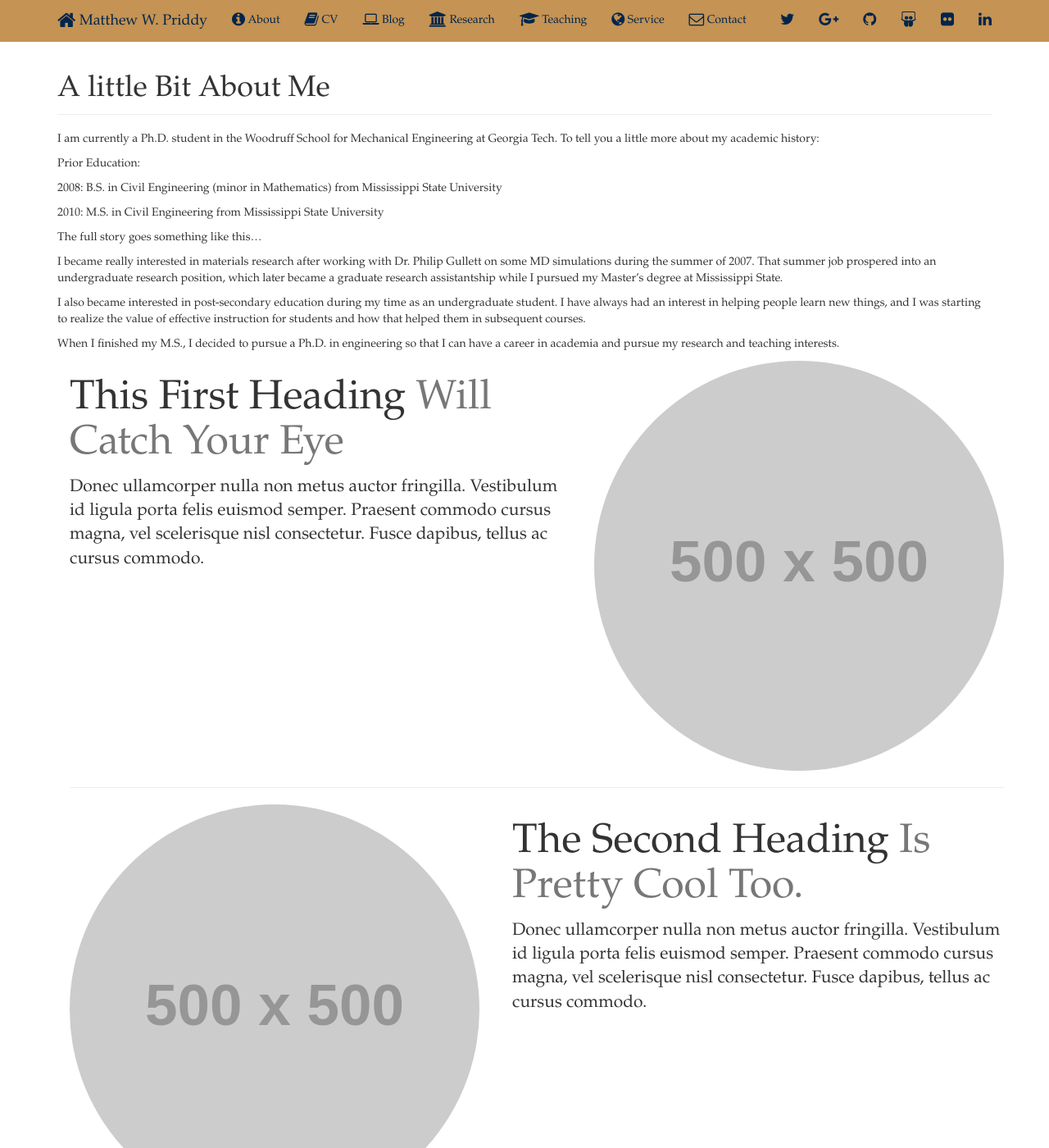
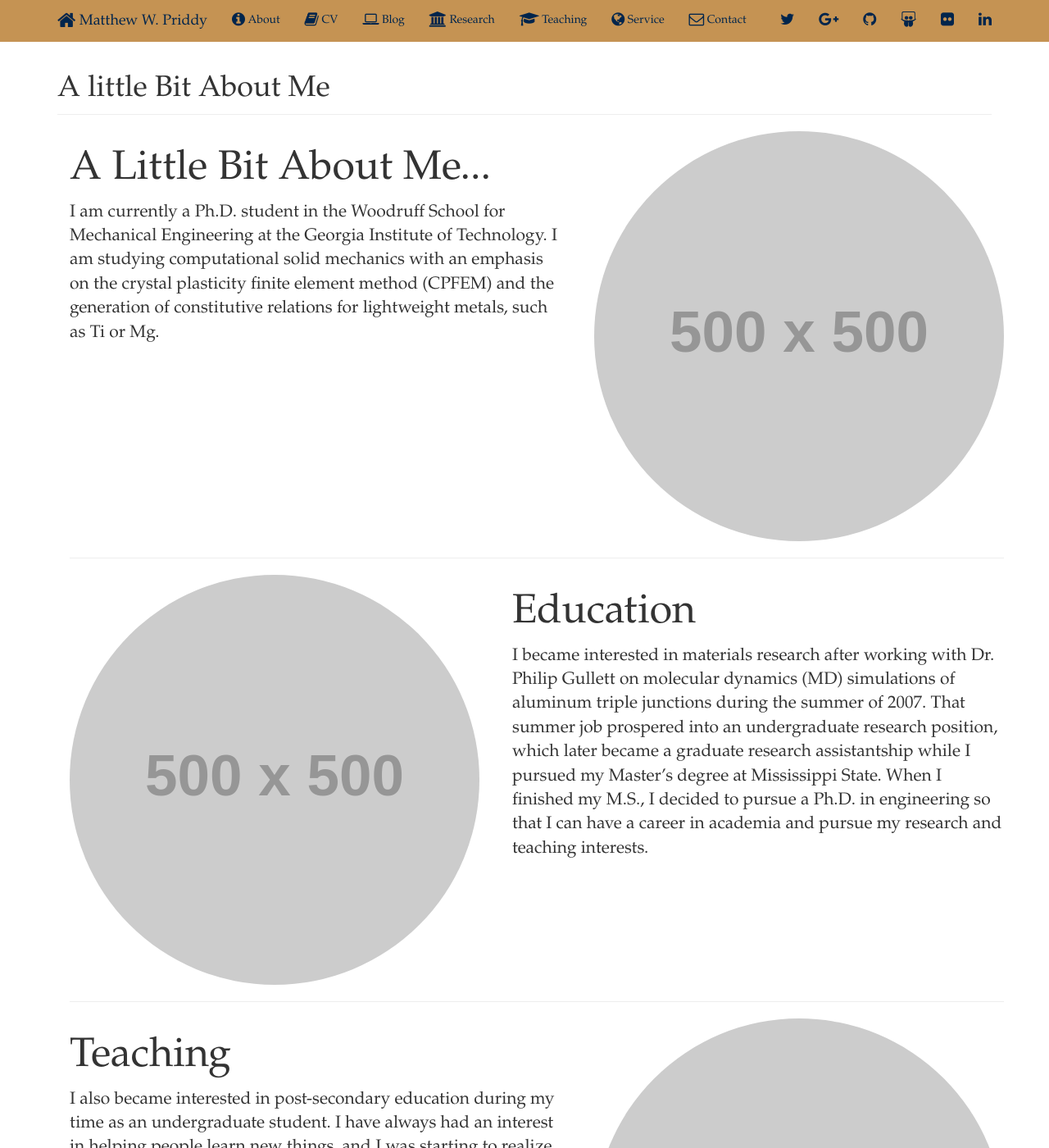
Before and after one commit to mwpriddy/mwpriddy.github.io, a Jekyll site: the page built from about/index.html, in a window 1280 px wide and 1400 px high. Shown: the whole window at 82% size. Built offline with Jekyll 4.4.1, drawn with Linux system fonts in a browser that asks for light colours; nearby versions of some CDN libraries; some of the changed text lies outside the part shown.

Commit message:
adding content to each section

```diff
--- a/about/index.html
+++ b/about/index.html
@@ -10,23 +10,6 @@ title: A little Bit About Me
             </div>
         </div>
 
-
-<p>I am currently a Ph.D. student in the Woodruff School for Mechanical Engineering at Georgia Tech. To tell you a little more about my academic history:</p>
-
-<p>Prior Education:</p>
-<p> 2008: B.S. in Civil Engineering (minor in Mathematics) from Mississippi State University</p>
-<p> 2010: M.S. in Civil Engineering from Mississippi State University</p>
-<p>The full story goes something like this…</p>
-<p>
-I became really interested in materials research after working with Dr. Philip Gullett on some MD simulations during the summer of 2007. That summer job prospered into an undergraduate research position, which later became a graduate research assistantship while I pursued my Master’s degree at Mississippi State.
-</p>
-<p>
-I also became interested in post-secondary education during my time as an undergraduate student. I have always had an interest in helping people learn new things, and I was starting to realize the value of effective instruction for students and how that helped them in subsequent courses.
-</p>
-<p>
-When I finished my M.S., I decided to pursue a Ph.D. in engineering so that I can have a career in academia and pursue my research and teaching interests.
-</p>
-
     <!-- Page Content -->
     <div class="container">
 
@@ -35,10 +18,10 @@ When I finished my M.S., I decided to pursue a Ph.D. in engineering so that I ca
         <!-- First Featurette -->
         <div class="featurette" id="about">
             <img class="featurette-image img-circle img-responsive pull-right" src="http://placehold.it/500x500">
-            <h2 class="featurette-heading">This First Heading
-                <span class="text-muted">Will Catch Your Eye</span>
+            <h2 class="featurette-heading">A Little Bit About Me...
+               <!-- <span class="text-muted">Will Catch Your Eye</span> -->
             </h2>
-            <p class="lead">Donec ullamcorper nulla non metus auctor fringilla. Vestibulum id ligula porta felis euismod semper. Praesent commodo cursus magna, vel scelerisque nisl consectetur. Fusce dapibus, tellus ac cursus commodo.</p>
+            <p class="lead">I am currently a Ph.D. student in the Woodruff School for Mechanical Engineering at the  Georgia Institute of Technology. I am studying computational solid mechanics with an emphasis on the crystal plasticity finite element method (CPFEM) and the generation of constitutive relations for lightweight metals, such as Ti or Mg.  </p>
         </div>
 
         <!-- <hr class="featurette-divider"> -->
@@ -47,10 +30,10 @@ When I finished my M.S., I decided to pursue a Ph.D. in engineering so that I ca
         <!-- Second Featurette -->
         <div class="featurette" id="services">
             <img class="featurette-image img-circle img-responsive pull-left" src="http://placehold.it/500x500">
-            <h2 class="featurette-heading">The Second Heading
-                <span class="text-muted">Is Pretty Cool Too.</span>
+            <h2 class="featurette-heading">Education
+                <!-- <span class="text-muted">Will Catch Your Eye</span> -->
             </h2>
-            <p class="lead">Donec ullamcorper nulla non metus auctor fringilla. Vestibulum id ligula porta felis euismod semper. Praesent commodo cursus magna, vel scelerisque nisl consectetur. Fusce dapibus, tellus ac cursus commodo.</p>
+            <p class="lead">I became interested in materials research after working with Dr. Philip Gullett on molecular dynamics (MD) simulations of aluminum triple junctions during the summer of 2007. That summer job prospered into an undergraduate research position, which later became a graduate research assistantship while I pursued my Master’s degree at Mississippi State.  When I finished my M.S., I decided to pursue a Ph.D. in engineering so that I can have a career in academia and pursue my research and teaching interests.</p>
         </div>
 
         <!-- <hr class="featurette-divider"> -->
@@ -59,10 +42,10 @@ When I finished my M.S., I decided to pursue a Ph.D. in engineering so that I ca
         <!-- Third Featurette -->
         <div class="featurette" id="contact">
             <img class="featurette-image img-circle img-responsive pull-right" src="http://placehold.it/500x500">
-            <h2 class="featurette-heading">The Third Heading
-                <span class="text-muted">Will Seal the Deal.</span>
+            <h2 class="featurette-heading">Teaching
+                <!-- <span class="text-muted">Will Catch Your Eye</span> -->
             </h2>
-            <p class="lead">Donec ullamcorper nulla non metus auctor fringilla. Vestibulum id ligula porta felis euismod semper. Praesent commodo cursus magna, vel scelerisque nisl consectetur. Fusce dapibus, tellus ac cursus commodo.</p>
+            <p class="lead">I also became interested in post-secondary education during my time as an undergraduate student. I have always had an interest in helping people learn new things, and I was starting to realize the value of effective instruction for students and how that helped them in subsequent courses.</p>
         </div>
 
         <!-- <hr class="featurette-divider"> -->
```
